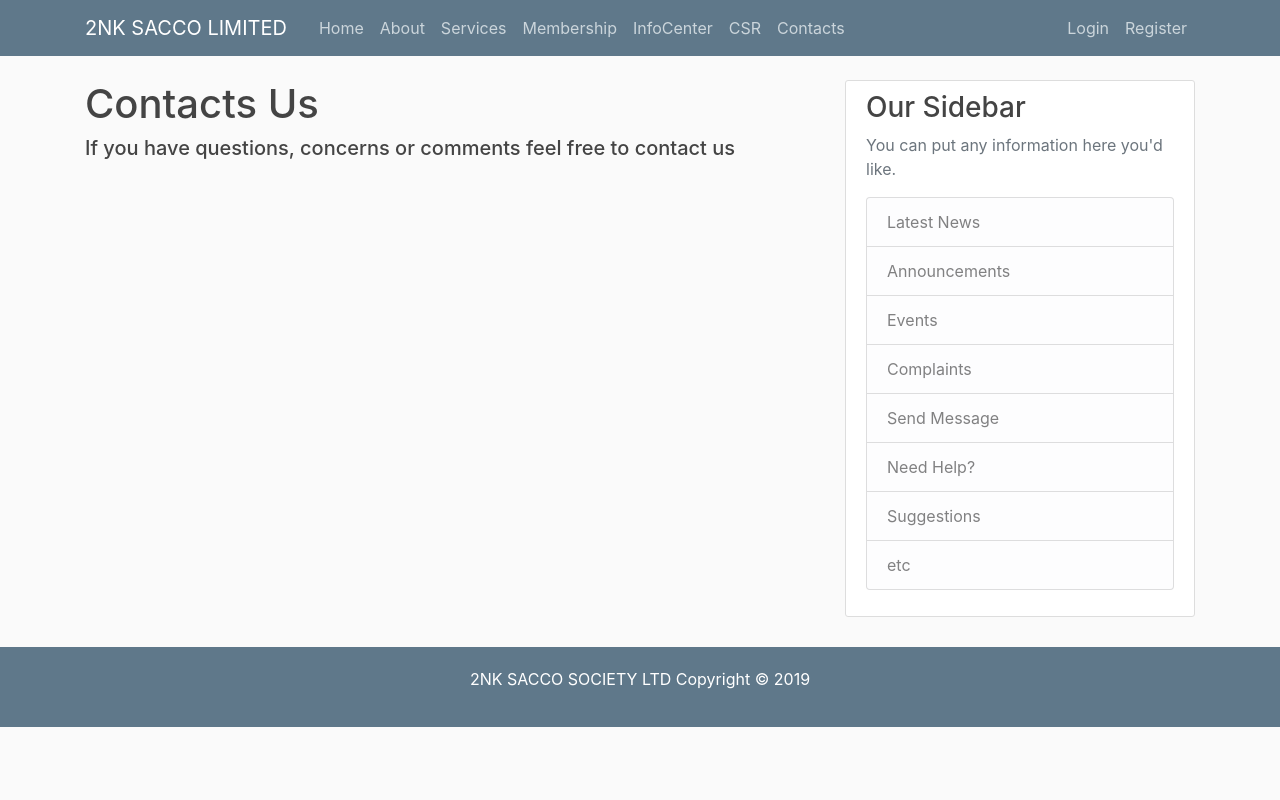
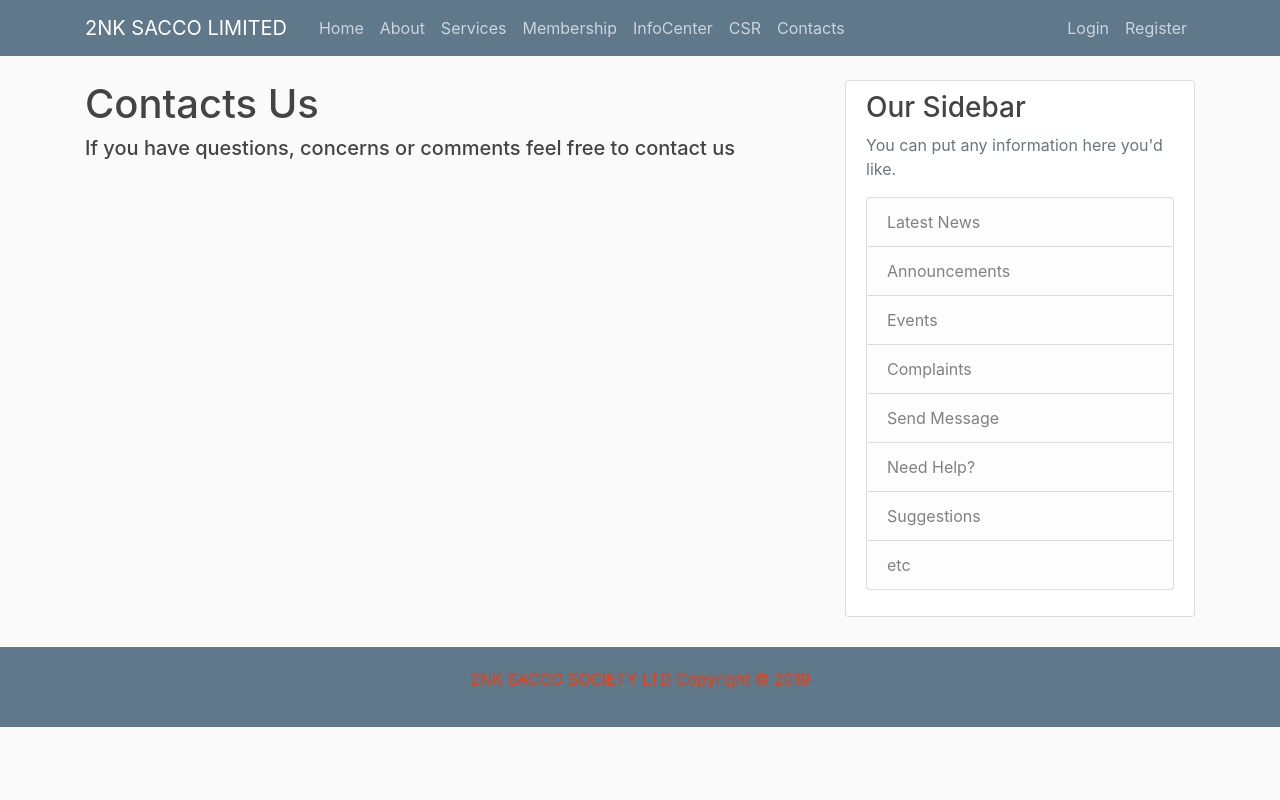
Before and after one commit to ebarasa/2nk-sacco, a Django app: page /contact/ in a window 1280 px wide. Run offline with Django 3.2, Linux system fonts and the light colour scheme; some libraries are stand-ins or nearby versions.

Commit message:
all changes

```diff
--- a/blog/static/blog/main.css
+++ b/blog/static/blog/main.css
@@ -83,10 +83,16 @@ a.article-title:hover {
   font-size: 2.5rem;
 }
 
+.top {
+  background: url("/static/imgs/sacco4.jpg");
+  overflow: hidden;
+
+}
+
 .footer {
   padding: 20px;
   margin-top: 10px;
-  color: #ffffff;
+  color: #ff3700;
   background-color: #5f788a;
   text-align: center;
   margin-bottom: 5px;
--- a/blog/templates/blog/base.html
+++ b/blog/templates/blog/base.html
@@ -46,6 +46,10 @@
 	  </nav>
 	</header>
 
+	<div class="top">
+		{% block top %}{% endblock %}
+	</div>
+
 	<main role="main" class="container">
 	  <div class="row">
 	    <div class="col-md-8">
--- a/blog/templates/blog/home.html
+++ b/blog/templates/blog/home.html
@@ -1,5 +1,9 @@
 {% extends "blog/base.html" %}
+{% block top %}
 
+	<p>Kenya</p>
+
+{% endblock %}
 {% block content %}
 
 	{% for post in posts %}
```
